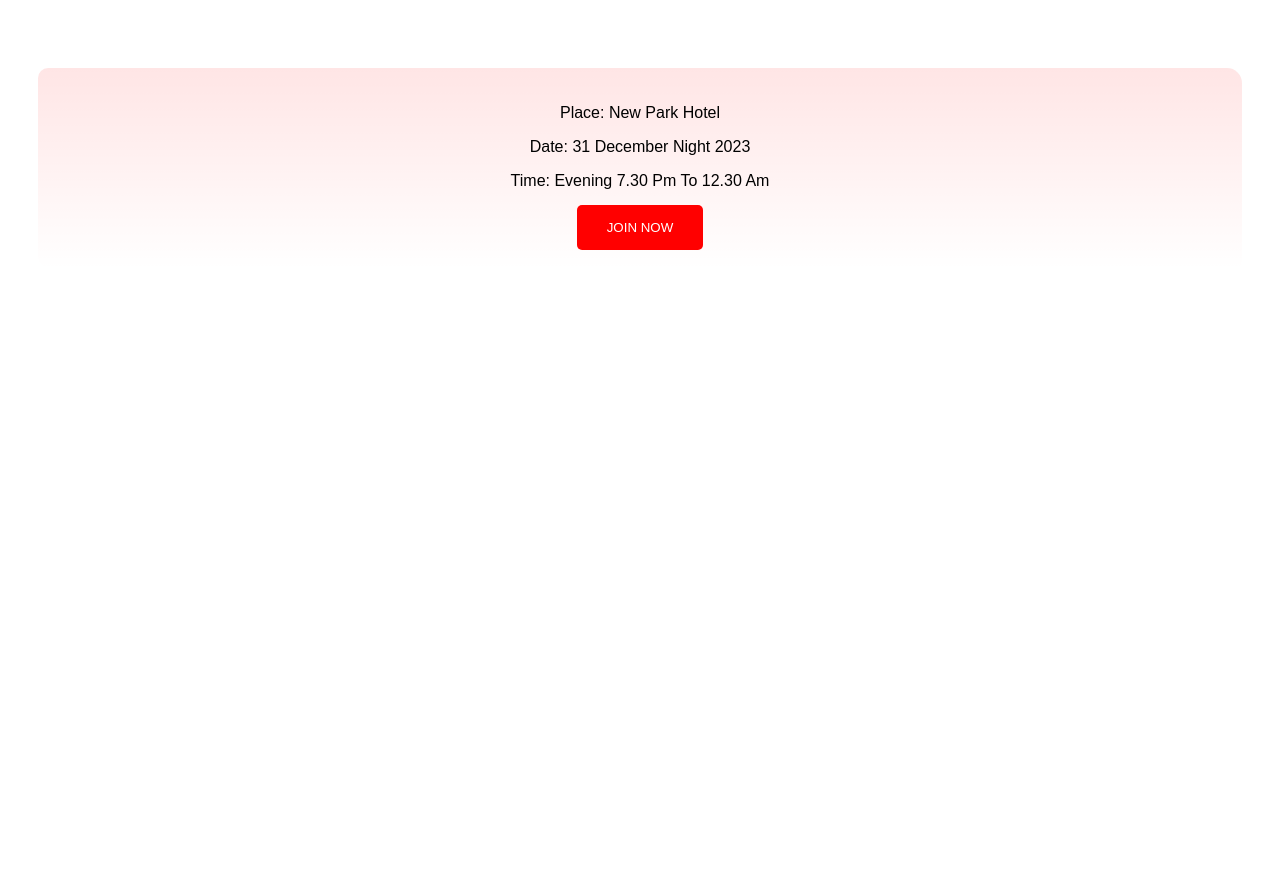
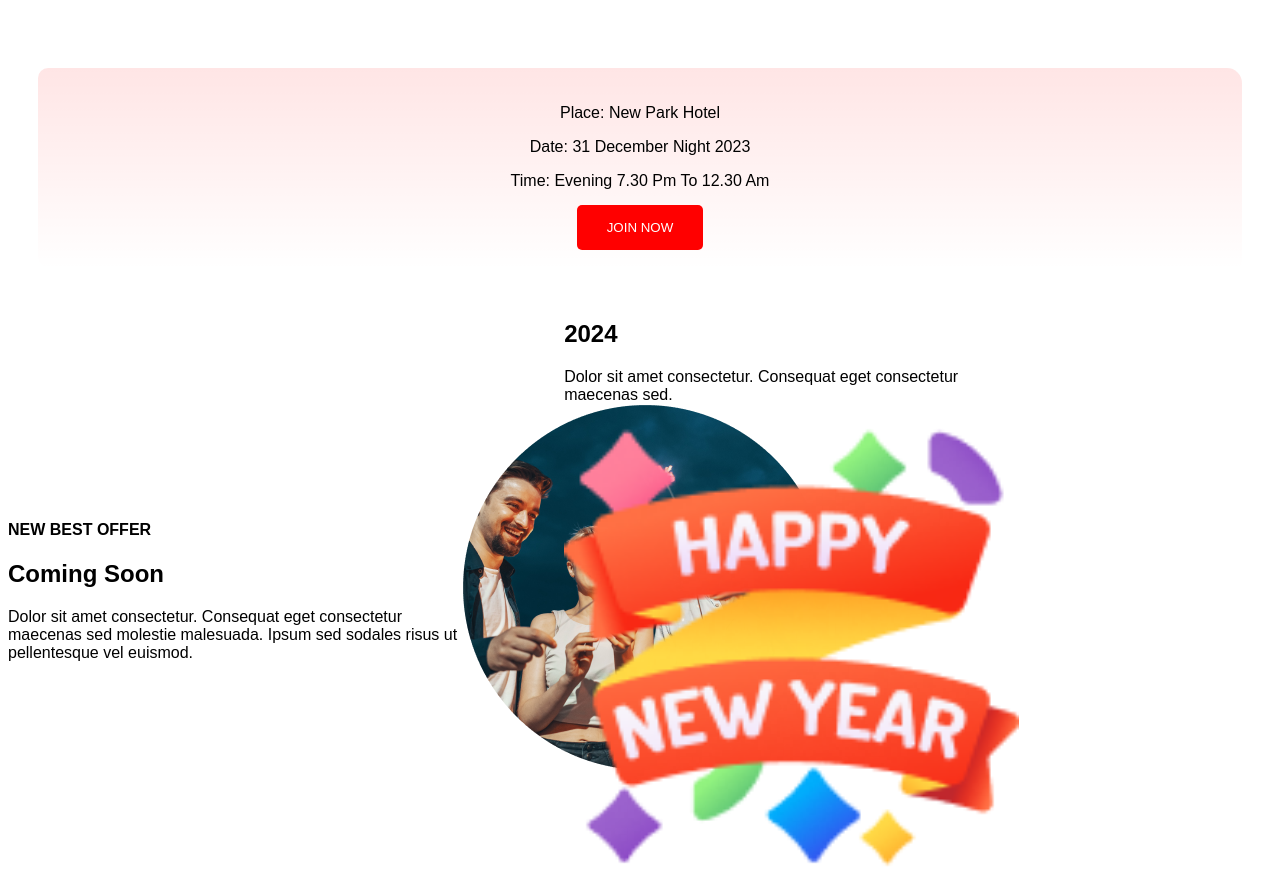
Before and after one commit to AbuBakkarSiddique007/Assignment01-repo, a plain HTML site: page index.html in a window 1280 px wide. Shown: the part 3214-4101 px from the top of the page. Before the commit the page ends 3514 px from the top, so only its background shows below. Drawn offline with Linux system fonts and the light colour scheme.

Commit message:
added offer section

```diff
--- a/index.html
+++ b/index.html
@@ -71,8 +71,25 @@
                 <!-- </div> -->
             </div>
         </section>
-        <!-- okkk -->
+        <!-- offer section -->
+        <section class="offer-section">
+            <div class="off-section-container">
+                <div class="offer-section-left-side">
+                    <h4>NEW BEST OFFER</h4>
+                    <h2>Coming Soon</h2>
+                    <p>Dolor sit amet consectetur. Consequat eget consectetur maecenas sed molestie malesuada. Ipsum sed sodales risus ut pellentesque vel euismod.</p>
+                </div>
+                <div class="offer-section-middle-image">
+                    <img src="styles/resources/ellipse 1.png" alt="Middle Image">
+                </div>
+                <div class="offer-section-right-side">
+                    <h2>2024</h2>
+                    <p>Dolor sit amet consectetur. Consequat eget consectetur maecenas sed.</p>
+                    <img src="styles/resources/group 96.png" alt="Small Image">
+                </div>
+            </div>
 
+        </section>
 
     </main>
 
--- a/styles/assignment.css
+++ b/styles/assignment.css
@@ -251,3 +251,42 @@ main {
     border-radius: 5px;
     cursor: pointer;
 }
+
+
+/* offer-section */
+
+
+.offer-section {
+    background-color: white;
+    font-family: sans-serif;
+  }
+
+  .off-section-container {
+    display: flex;
+    flex-wrap: wrap;
+    justify-content: space-between;
+    align-items: center;
+    width: 80%;
+    margin: 0 auto;
+  }
+
+  .offer-section-left-side {
+    width: 45%;
+  }
+
+  .offer-section-middle-image {
+    width: 10%;
+  }
+
+  .offer-section-right-side {
+    width: 45%;
+  }
+
+ .offer-section-right-side  img {
+    width: 100%;
+    height: auto;
+    object-fit: cover;  /* Ensure images fit nicely within their containers */
+  }
+  .off-section-container {
+    display: inline-flex;
+  }
```
